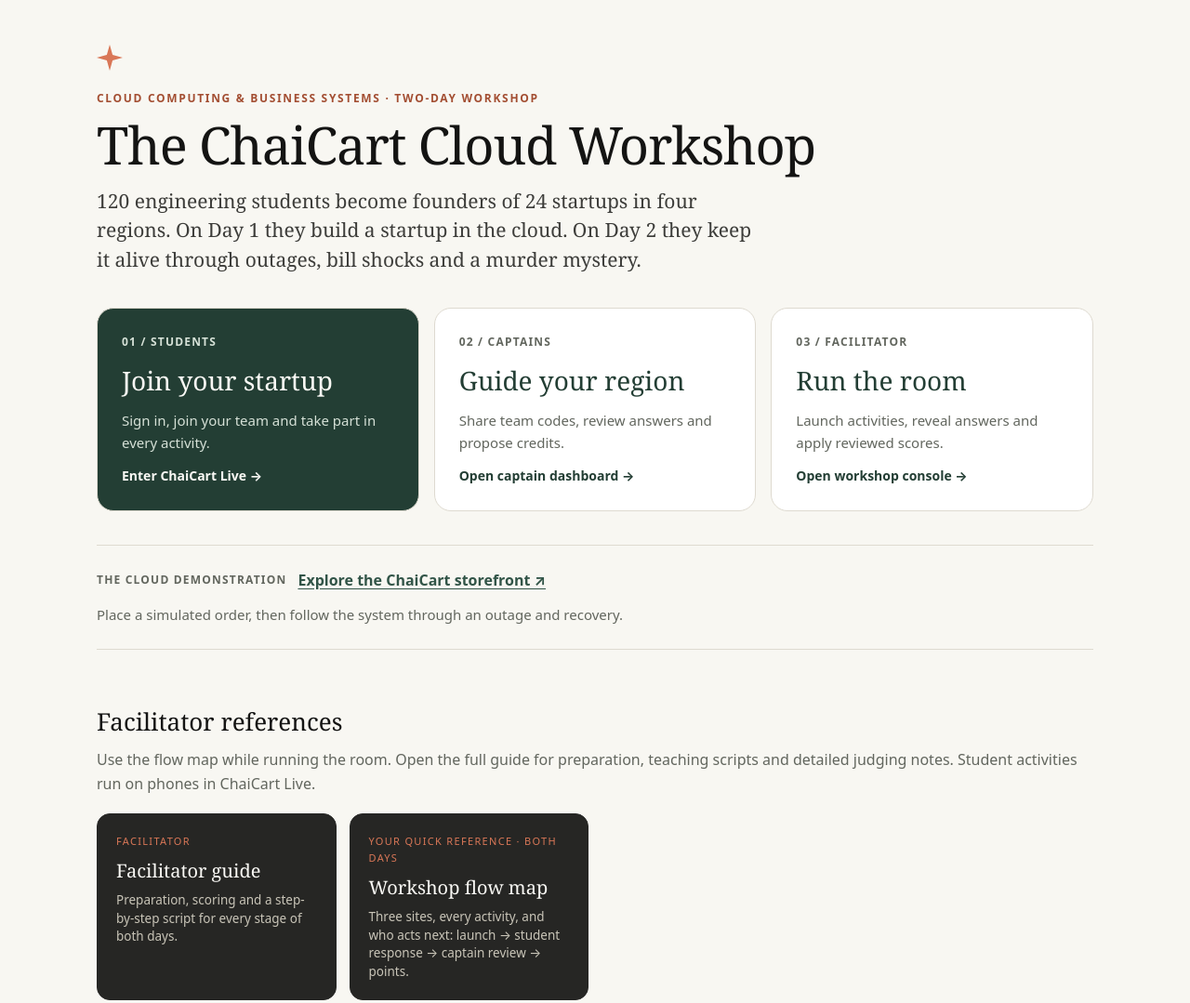
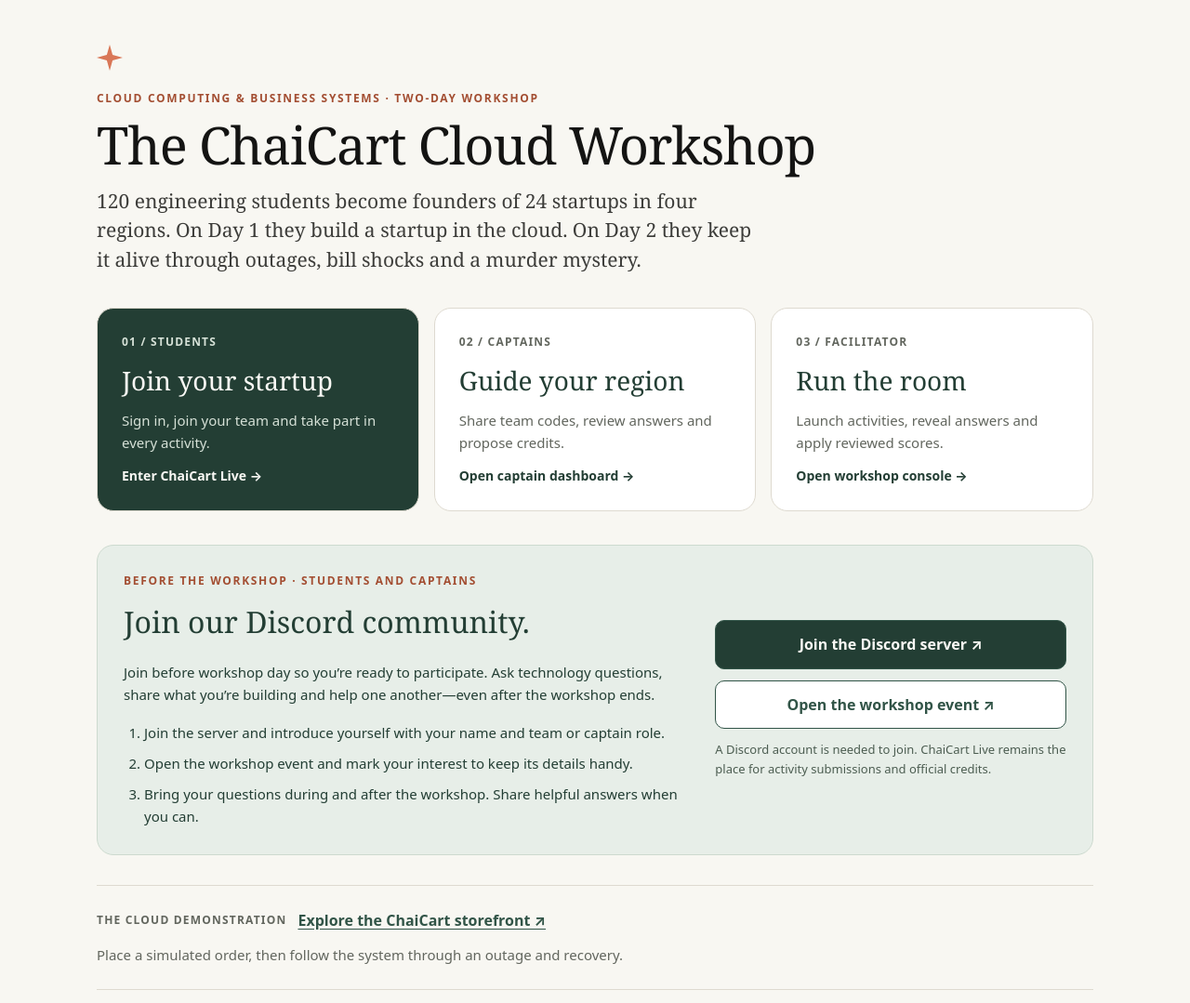
Before and after one commit to theharithsa/chaicart-cloud-workshop, a plain HTML site: page index.html in a window 1280 px wide. Shown: the top 1079 px of the page at 93% size. Drawn offline with Linux system fonts and the light colour scheme.

Commit message:
Add Discord community onboarding for students and captains

```diff
--- a/assets/screen.css
+++ b/assets/screen.css
@@ -539,3 +539,6 @@
 }
 
 @media screen{.page{overflow:hidden}}
+
+/* Community onboarding is shared by students and regional captains. */
+.community-card{display:grid;grid-template-columns:minmax(0,1.6fr) minmax(0,1fr);gap:32px;margin:32px 0;padding:28px;border:1px solid #cddacf;border-radius:18px;background:#e7eee8;color:#233e34}.community-card h2{margin:8px 0 14px;font-size:32px}.community-card p,.community-card li{font-size:15px;line-height:1.65}.community-card ol{padding-left:22px;margin-bottom:0}.community-card li+li{margin-top:8px}.community-actions{display:flex;flex-direction:column;justify-content:center;gap:12px}.community-actions a{display:flex;align-items:center;justify-content:center;min-height:48px;padding:12px 18px;border:1px solid #315447;border-radius:10px;text-decoration:none;text-align:center;font-weight:650;background:white}.community-actions a.community-primary{background:#233e34;color:#faf9f5}.community-actions p{font-size:13px;margin:0;color:#4c5d51}@media(max-width:700px){.community-card{grid-template-columns:1fr;padding:22px;gap:24px}}@media print{.community-card{break-inside:avoid}}
--- a/index.html
+++ b/index.html
@@ -58,6 +58,23 @@
     <a href="https://chaicloud-workshop.web.app/#/captain"><span>02 / Captains</span><strong>Guide your region</strong><small>Share team codes, review answers and propose credits.</small><b>Open captain dashboard →</b></a>
     <a href="https://chaicloud-workshop.web.app/#/console"><span>03 / Facilitator</span><strong>Run the room</strong><small>Launch activities, reveal answers and apply reviewed scores.</small><b>Open workshop console →</b></a>
   </nav>
+  <section class="community-card" aria-labelledby="community-title">
+    <div>
+      <div class="kicker">Before the workshop · Students and captains</div>
+      <h2 id="community-title">Join our Discord community.</h2>
+      <p>Join before workshop day so you’re ready to participate. Ask technology questions, share what you’re building and help one another—even after the workshop ends.</p>
+      <ol>
+        <li>Join the server and introduce yourself with your name and team or captain role.</li>
+        <li>Open the workshop event and mark your interest to keep its details handy.</li>
+        <li>Bring your questions during and after the workshop. Share helpful answers when you can.</li>
+      </ol>
+    </div>
+    <div class="community-actions">
+      <a class="community-primary" href="https://discord.gg/yMUe8Vy3U" target="_blank" rel="noopener noreferrer">Join the Discord server ↗</a>
+      <a href="https://discord.gg/vfSbgsJy?event=1556758430671441950" target="_blank" rel="noopener noreferrer">Open the workshop event ↗</a>
+      <p>A Discord account is needed to join. ChaiCart Live remains the place for activity submissions and official credits.</p>
+    </div>
+  </section>
   <div class="demo-link"><span>The cloud demonstration</span><a href="https://chaicart-workshop-vh-20261003.azurewebsites.net/">Explore the ChaiCart storefront ↗</a><p>Place a simulated order, then follow the system through an outage and recovery.</p></div>
   <h2>Facilitator references</h2>
   <p class="sec-sub">Use the flow map while running the room. Open the full guide for preparation, teaching scripts and detailed judging notes. Student activities run on phones in ChaiCart Live.</p>
```
Also changed, not shown: DISCORD-ONBOARDING.md (added, +15 -0 lines).
